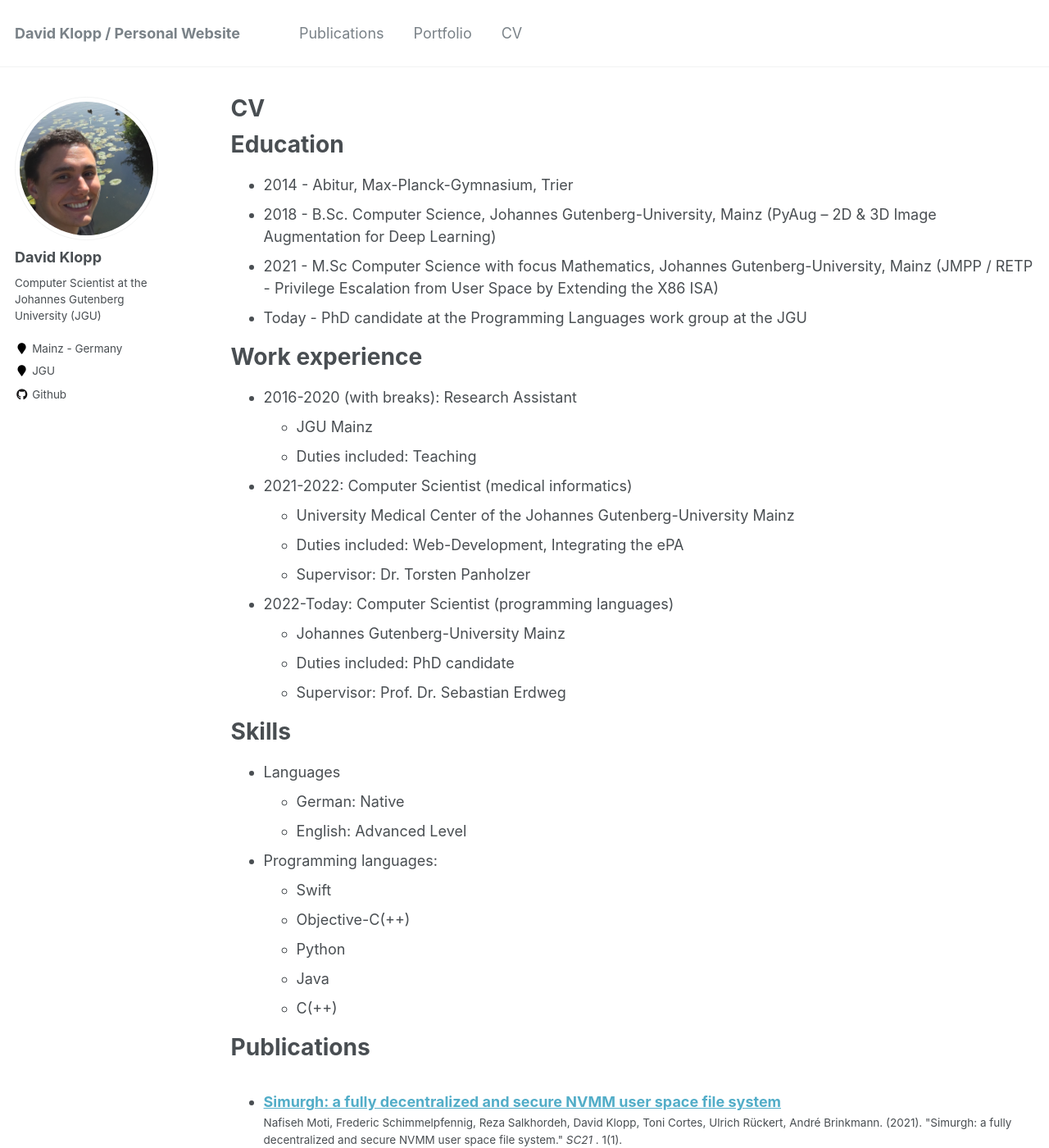
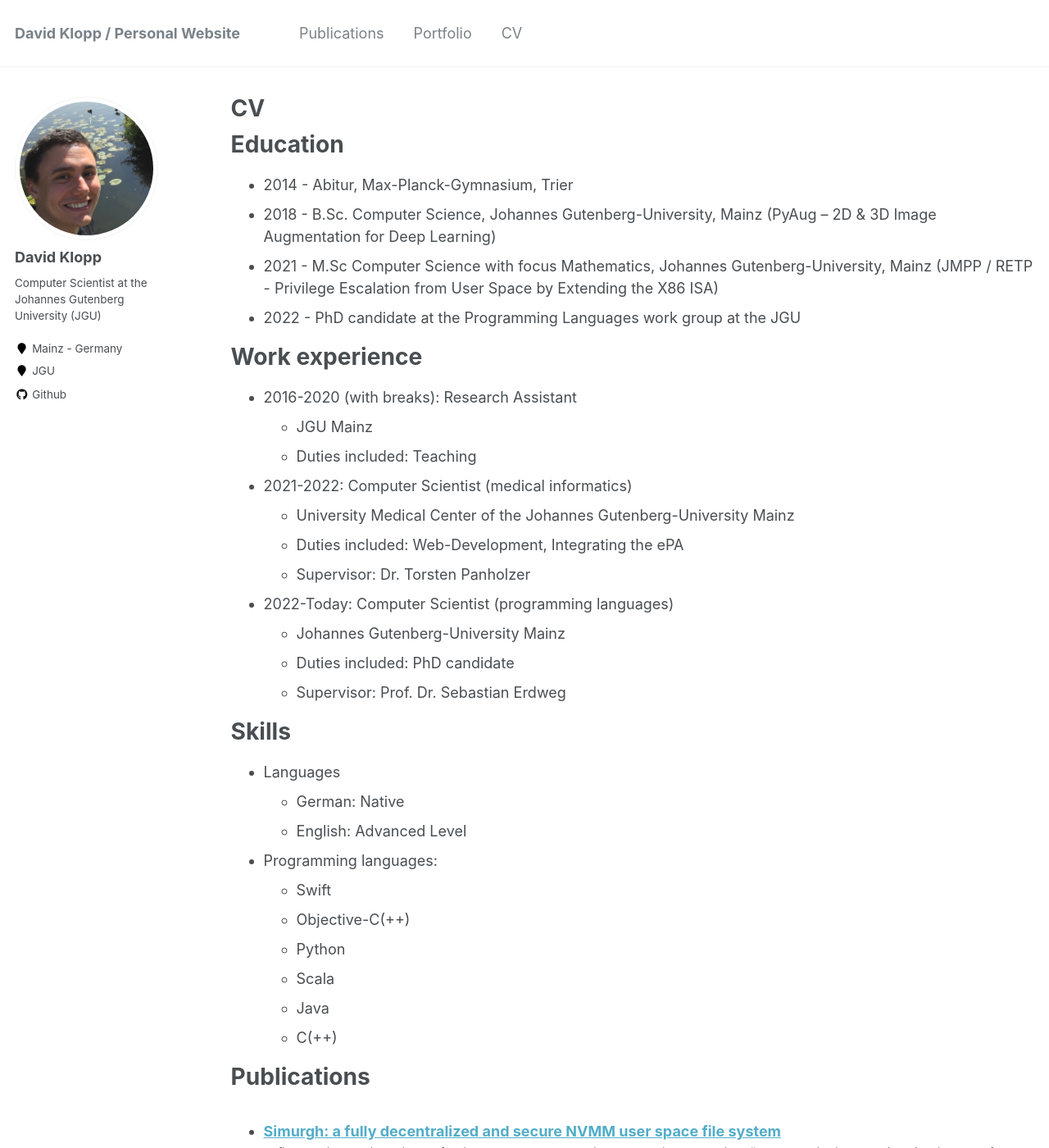
Before and after one commit to Schlaubischlump/schlaubischlump.github.io, a Jekyll site: the page built from _pages/cv.md, in a window 1280 px wide and 1400 px high. Shown: the whole window at 82% size. Built offline with Jekyll 4.4.1, drawn with Linux system fonts in a browser that asks for light colours.

Commit message:
Update cv.md

```diff
--- a/_pages/cv.md
+++ b/_pages/cv.md
@@ -14,7 +14,7 @@
 * 2014 - Abitur, Max-Planck-Gymnasium, Trier
 * 2018 - B.Sc. Computer Science, Johannes Gutenberg-University, Mainz (PyAug – 2D & 3D Image Augmentation for Deep Learning)
 * 2021 - M.Sc Computer Science with focus Mathematics, Johannes Gutenberg-University, Mainz (JMPP / RETP - Privilege Escalation from User Space by Extending the X86 ISA)
-* Today - PhD candidate at the Programming Languages work group at the JGU
+* 2022 - PhD candidate at the Programming Languages work group at the JGU
 
 Work experience
 ======
@@ -41,6 +41,7 @@
   * Swift
   * Objective-C(++)
   * Python
+  * Scala
   * Java
   * C(++)
 
```
